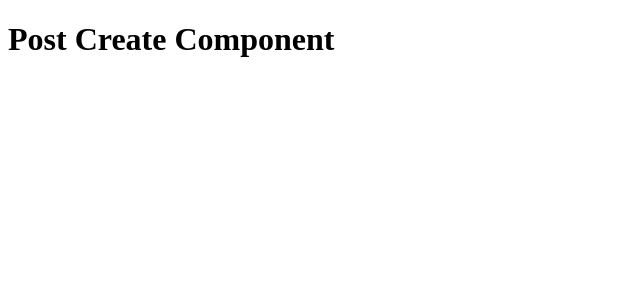
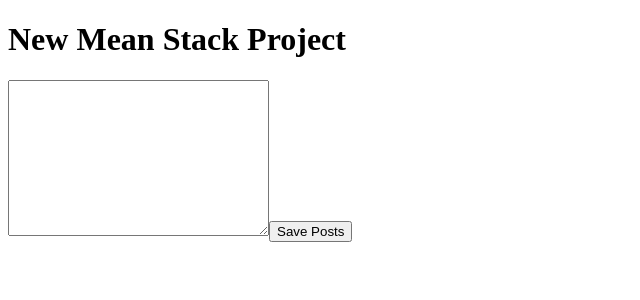
Before and after one commit to Sivar-Developer/Mean-Crash, an Angular app: page / in a window 1280 px wide. Shown: the top 300 px of the page, without its empty margins (0-640 px from the left). Built offline with nearby package versions, Linux system fonts and the light colour scheme.

Commit message:
Add Click Event

```diff
--- a/src/app/posts/post-create/post-create.component.html
+++ b/src/app/posts/post-create/post-create.component.html
@@ -1 +1,3 @@
-<h1>Post Create Component</h1>
+<h1>New {{ title }} Project</h1>
+<textarea name="" id="" cols="30" rows="10"></textarea>
+<button (click)="onAddPost()">Save Posts</button>
--- a/src/app/posts/post-create/post-create.component.ts
+++ b/src/app/posts/post-create/post-create.component.ts
@@ -5,5 +5,9 @@ import { Component } from '@angular/core';
   templateUrl: './post-create.component.html'
 })
 export class PostCreateComponent {
-  //
+  title = 'Mean Stack';
+
+  onAddPost() {
+    alert('Post Added!');
+  }
 }
```
